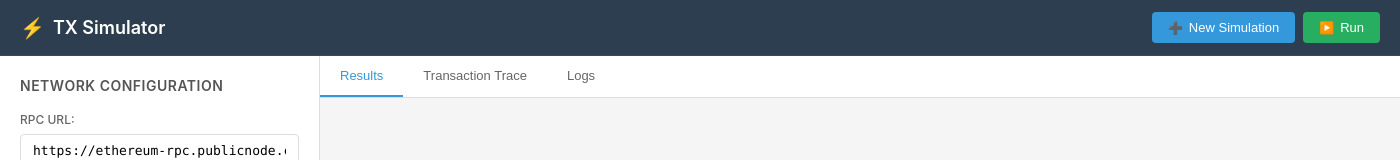
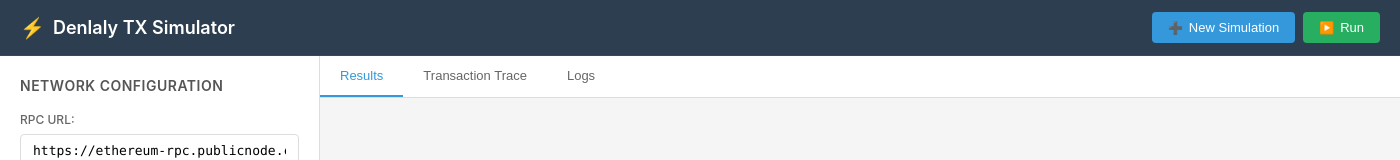
Before and after one commit to derawl/dela-evm-tx-simulator, an Electron app: page src/renderer/index.html in a window 1400 px wide. Shown: the top 160 px of the page. Drawn offline with Linux system fonts and the light colour scheme; no server answers.

Commit message:
Fix title and header text for consistency in Denlaly TX Simulator

```diff
--- a/src/renderer/index.html
+++ b/src/renderer/index.html
@@ -4,14 +4,14 @@
     <meta charset="UTF-8">
     <meta name="viewport" content="width=device-width, initial-scale=1.0">
     <meta http-equiv="Content-Security-Policy" content="default-src 'self'; script-src 'self' 'unsafe-inline'; style-src 'self' 'unsafe-inline';">
-    <title>Dela TX Simulator</title>
+    <title>Denlaly TX Simulator</title>
     <link rel="stylesheet" href="styles.css">
 </head>
 <body>
     <div id="app">
         <header class="header">
             <div class="header-content">
-                <h1><span class="logo">⚡</span> TX Simulator</h1>
+                <h1><span class="logo">⚡</span>Denlaly TX Simulator</h1>
                 <div class="header-actions">
                     <button id="new-simulation" class="btn btn-primary">
                         <span class="icon">➕</span> New Simulation
```
